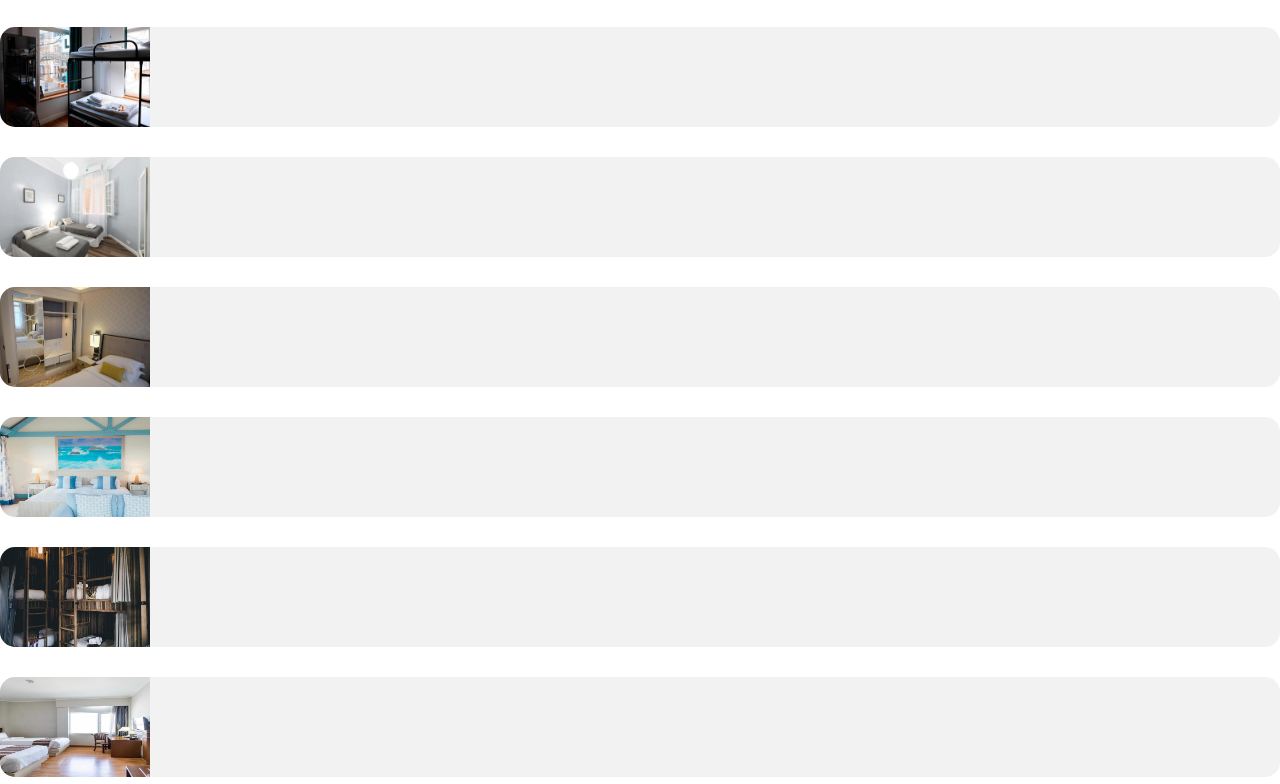
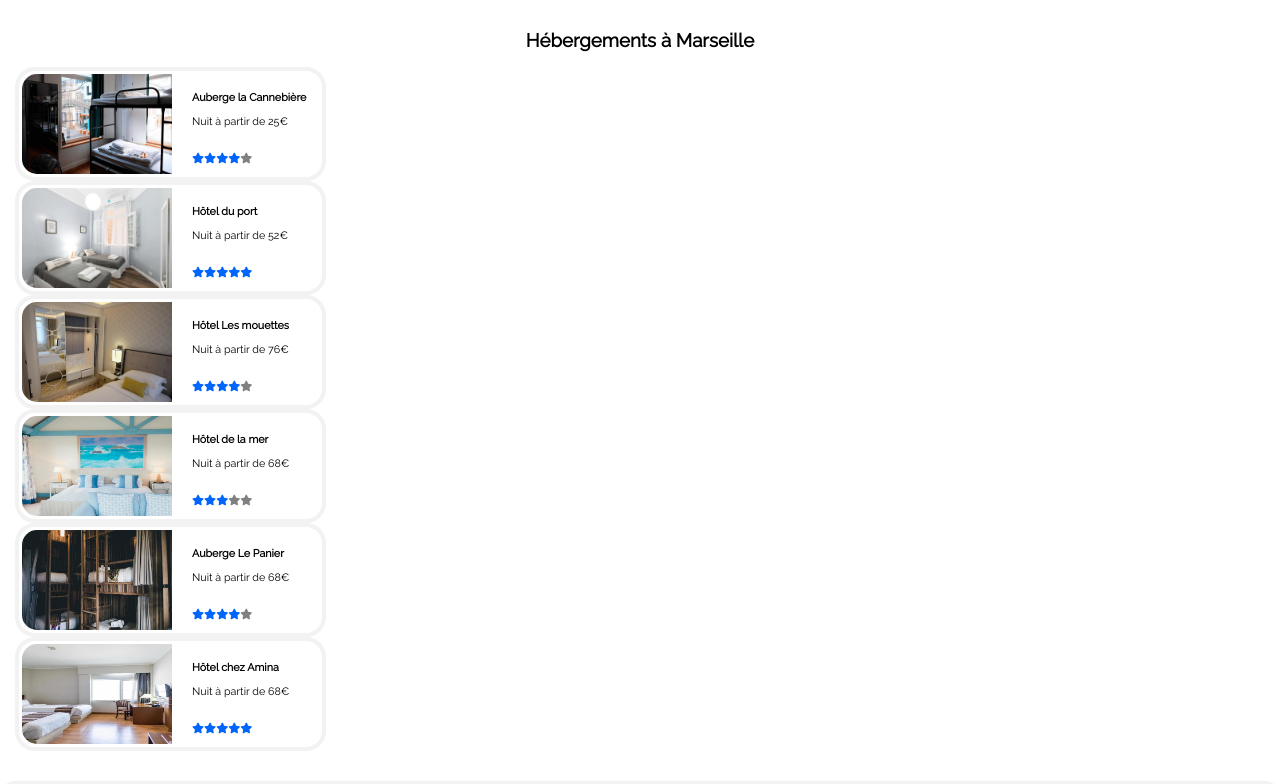
Before and after one commit to 4lb4t0R/Booki, a plain HTML site: page index.html in a window 1280 px wide. Shown: the part 1016-1800 px from the top of the page. Drawn offline with Linux system fonts and the light colour scheme.

Commit message:
début du recyclage

```diff
--- a/index.html
+++ b/index.html
@@ -80,35 +80,46 @@
 </section>
 
 
-    <section>
-        <h3> Hébergements à Marseille </h3>
-<div first class="posproduit">
-    <div class="vitrine"> <img class="produit" src="img/marcus-loke-WQJvWU_HZFo-unsplash.jpg" alt="photo de la cannebiere"/> </div>
-    <div class="vitrine">
-        <img class="produit" src="img/fred-kleber-gTbaxaVLvsg-unsplash.jpg" alt="photo hotel du port"/> </div>
- </div>
- <div second class="posproduit">
-    <div class="vitrine">
-        <img class="produit" src="img/reisetopia-B8WIgxA_PFU-unsplash.jpg" alt="photo hotel les mouettes"/> </div>
-    <div class="vitrine">
-        <img class="produit" src="img/annie-spratt-Eg1qcIitAuA-unsplash.jpg" alt="photo hotel de la mer"/> </div>
- </div>
- <div third class="posproduit">
-    <div class="vitrine">
-        <img class="produit" src="img/nicate-lee-kT-ZyaiwBe0-unsplash.jpg" alt="photo auberge le panier"/> </div>
-    <div class="vitrine">
-        <img class="produit" src="img/febrian-zakaria-M6S1WvfW68A-unsplash.jpg" alt="photo hotel chez amina"/> </div>
- </div>
-    </section>
+<section class="vitrinebis">
+    <div class="yo"><h3 class="populaire"> Hébergements à Marseille </h3> </div>
 
+     <div class="presentoir posproduit">
+     <img class="produit" src="img/marcus-loke-WQJvWU_HZFo-unsplash.jpg" alt="hôtel la cannebiere"/>
+     <h6 class="texte"> Auberge la Cannebière </br> </br> <span>Nuit à partir de 25€</span>
+     </br> </br> </br> <i class="etoilebleue fa-solid fa-star"></i><i class="etoilebleue fa-solid fa-star"></i><i class="etoilebleue fa-solid fa-star"></i><i class="etoilebleue fa-solid fa-star"></i><i class="etoilegrise fa-solid fa-star"></i> </h6>
+     </div>
 
+     <div class="presentoir posproduit">
+     <img class="produit " src="img/fred-kleber-gTbaxaVLvsg-unsplash.jpg" alt="hotel du port"/>
+     <h6 class="texte"> Hôtel du port </br> </br> <span>Nuit à partir de 52€</span>
+     </br> </br> </br> <i class="etoilebleue fa-solid fa-star"></i><i class="etoilebleue fa-solid fa-star"></i><i class="etoilebleue fa-solid fa-star"></i><i class="etoilebleue fa-solid fa-star"></i><i class="etoilebleue fa-solid fa-star"></i> </h6>
+     </div>
 
+     <div class="presentoir posproduit">
+     <img class="produit" src="img/reisetopia-B8WIgxA_PFU-unsplash.jpg" alt="hôtel les mouettes"/>
+     <h6 class="texte"> Hôtel Les mouettes </br> </br> <span>Nuit à partir de 76€</span>
+     </br> </br> </br> <i class="etoilebleue fa-solid fa-star"></i><i class="etoilebleue fa-solid fa-star"></i><i class="etoilebleue fa-solid fa-star"></i><i class="etoilebleue fa-solid fa-star"></i><i class="etoilegrise fa-solid fa-star"></i> </h6>
+     </div>
 
+     <div class="presentoir posproduit">
+    <img class="produit" src="img/annie-spratt-Eg1qcIitAuA-unsplash.jpg" alt="hôtel de la mer"/>
+    <h6 class="texte"> Hôtel de la mer </br> </br> <span>Nuit à partir de 68€</span>
+    </br> </br> </br> <i class="etoilebleue fa-solid fa-star"></i><i class="etoilebleue fa-solid fa-star"></i><i class="etoilebleue fa-solid fa-star"></i><i class="etoilegrise fa-solid fa-star"></i><i class="etoilegrise fa-solid fa-star"></i> </h6>
+    </div>
 
+    <div class="presentoir posproduit">
+    <img class="produit" src="img/nicate-lee-kT-ZyaiwBe0-unsplash.jpg" alt="auberge le panier"/>
+    <h6 class="texte"> Auberge Le Panier </br> </br> <span>Nuit à partir de 68€</span>
+    </br> </br> </br> <i class="etoilebleue fa-solid fa-star"></i><i class="etoilebleue fa-solid fa-star"></i><i class="etoilebleue fa-solid fa-star"></i><i class="etoilebleue fa-solid fa-star"></i><i class="etoilegrise fa-solid fa-star"></i> </h6>
+    </div>
 
+    <div class="presentoir posproduit">
+    <img class="produit" src="img/febrian-zakaria-M6S1WvfW68A-unsplash.jpg" alt="chez amina"/>
+    <h6 class="texte"> Hôtel chez Amina </br> </br> <span>Nuit à partir de 68€</span>
+    </br> </br> </br> <i class="etoilebleue fa-solid fa-star"></i><i class="etoilebleue fa-solid fa-star"></i><i class="etoilebleue fa-solid fa-star"></i><i class="etoilebleue fa-solid fa-star"></i><i class="etoilebleue fa-solid fa-star"></i> </h6>
+    </div>
 
-
-
+ </section>
 
 
 
--- a/style.css
+++ b/style.css
@@ -88,6 +88,18 @@ span
 /*FIN DU MAIN*/
 
 
+.vitrinebis
+{display: flex; flex-direction:column ;background-color: white; height: auto; border-radius: 15px; margin-top: 30px; width:auto;}
+
+
+
+
+
+
+
+
+
+
 
 
 
```
